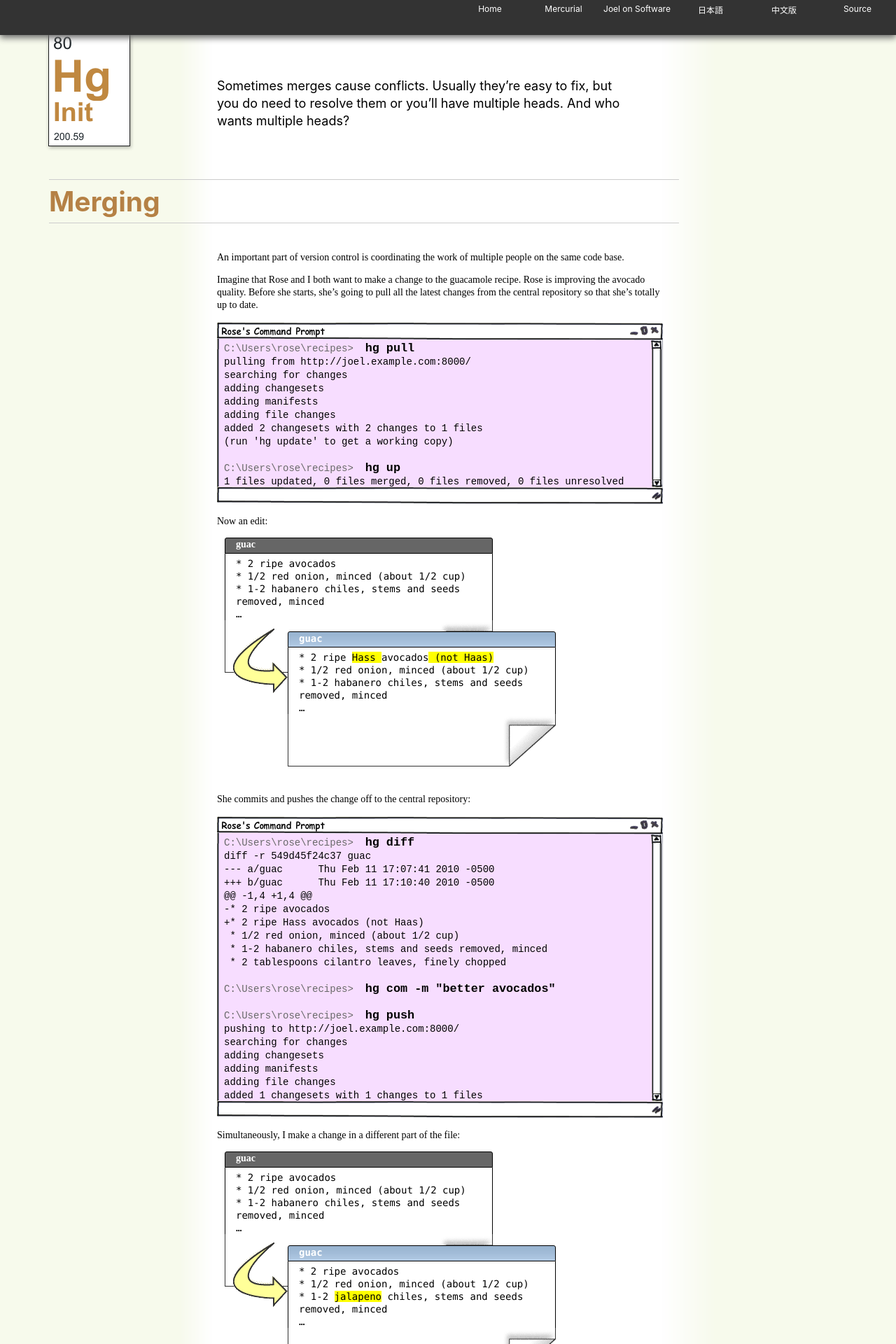
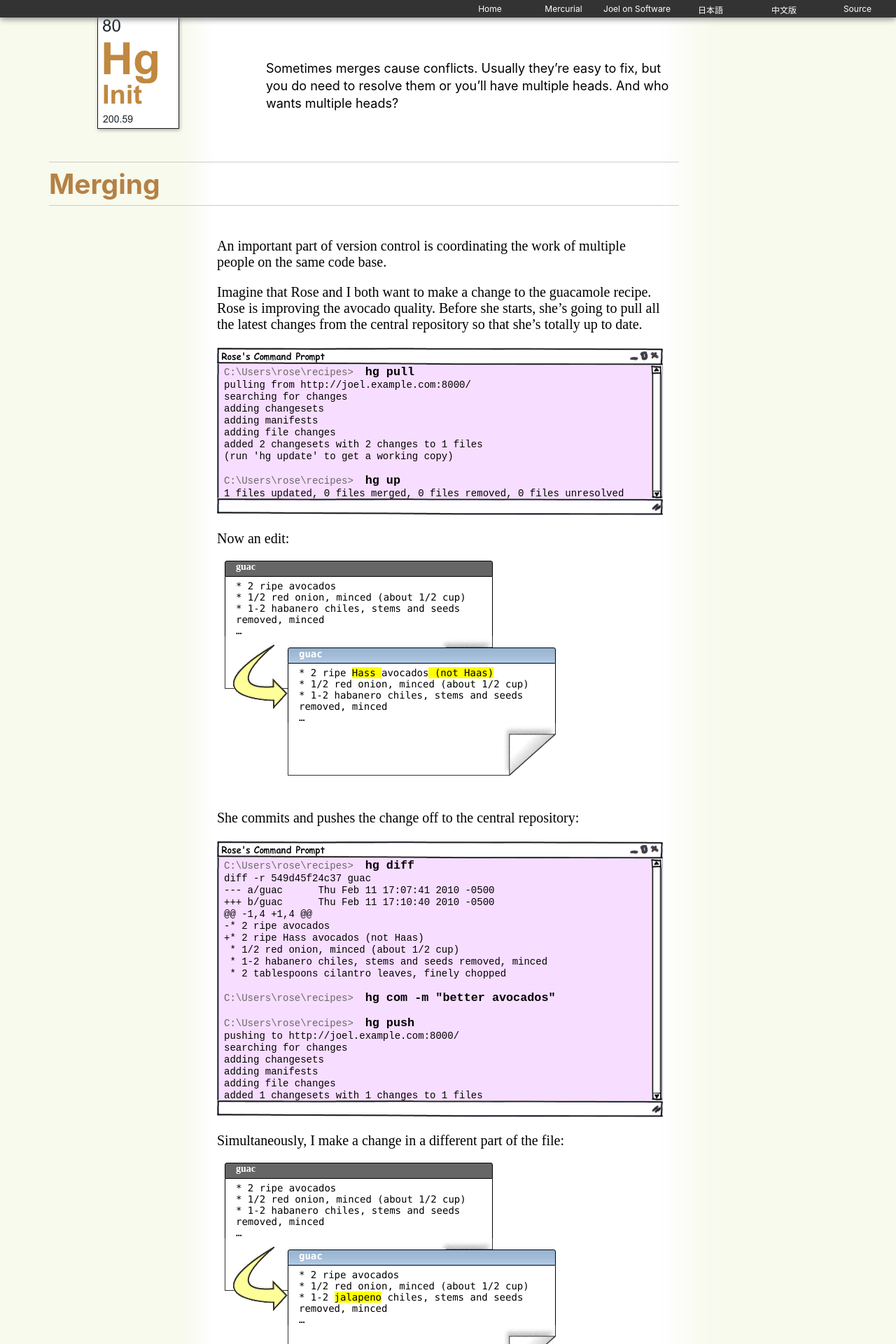
Before and after one commit to hginit/hginit.github.io, a Jekyll site: the page built from 04.html, in a window 1280 px wide. Shown: the top 1920 px of the page at 70% size. Built offline with Jekyll 4.4.1, drawn with Linux system fonts in a browser that asks for light colours.

Commit message:
fix nav shadow and content styles

```diff
--- a/_layouts/article.html
+++ b/_layouts/article.html
@@ -1,8 +1,8 @@
 ---
 layout: default
 ---
+<div class="main">
   {% include topnav.html %}
-<div class="main">
     <!-- content starts -->
     <h1>{{page.title}}</h1>
     <div class="content">
--- a/public/styles.css
+++ b/public/styles.css
@@ -160,13 +160,13 @@
 /* top grey bar nav */
 .toptop {
 	background-color: #333;
-	height: 50px;
+	height: 25px;
 	width: 100%;
 	margin: 0px;
 	padding-top: -2px;
 	position: relative;
 	z-index: 100;
-  filter: drop-shadow(0px 4px 5px dimgray);
+  filter: drop-shadow(0px 2px 5px #808080);
 }
 
 .toptop ul {
@@ -305,11 +305,8 @@
 /* main content styles*/
 div.content {
 	font-family: Iowan Old Style, Apple Garamond, Baskerville, Times New Roman, Droid Serif, Times, Source Serif Pro, serif, Apple Color Emoji, Segoe UI Emoji, Segoe UI Symbol;
-	font-size: 17px;
-	line-height: 27px;
+	font-size: 20px;
 	width: 642px;
-	font-size: 14px;
-	line-height: 18px;
 	float: left;
 	margin-left: 240px;
 }
```
Lines whose indentation alone changed are shown as unchanged.
